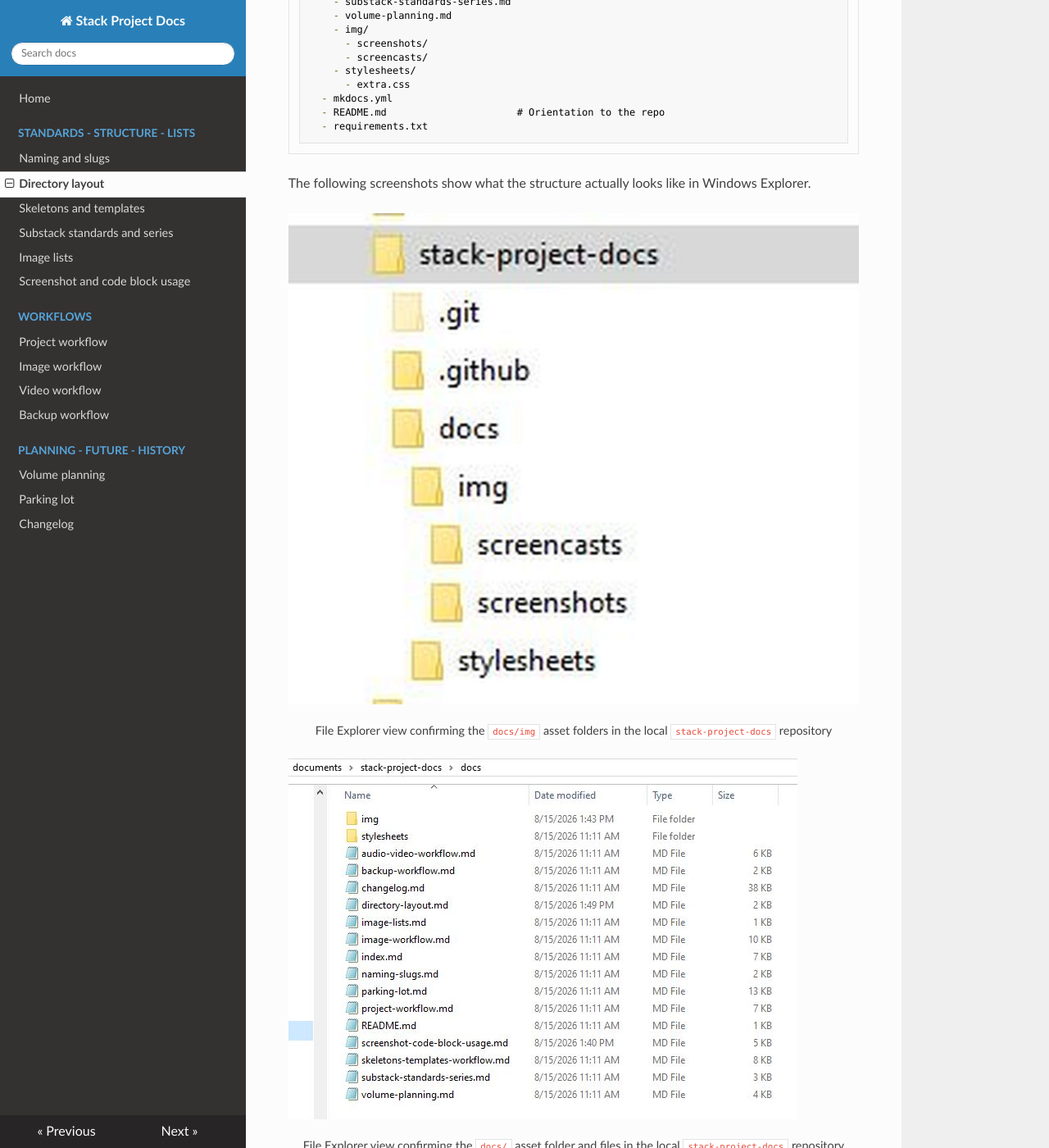
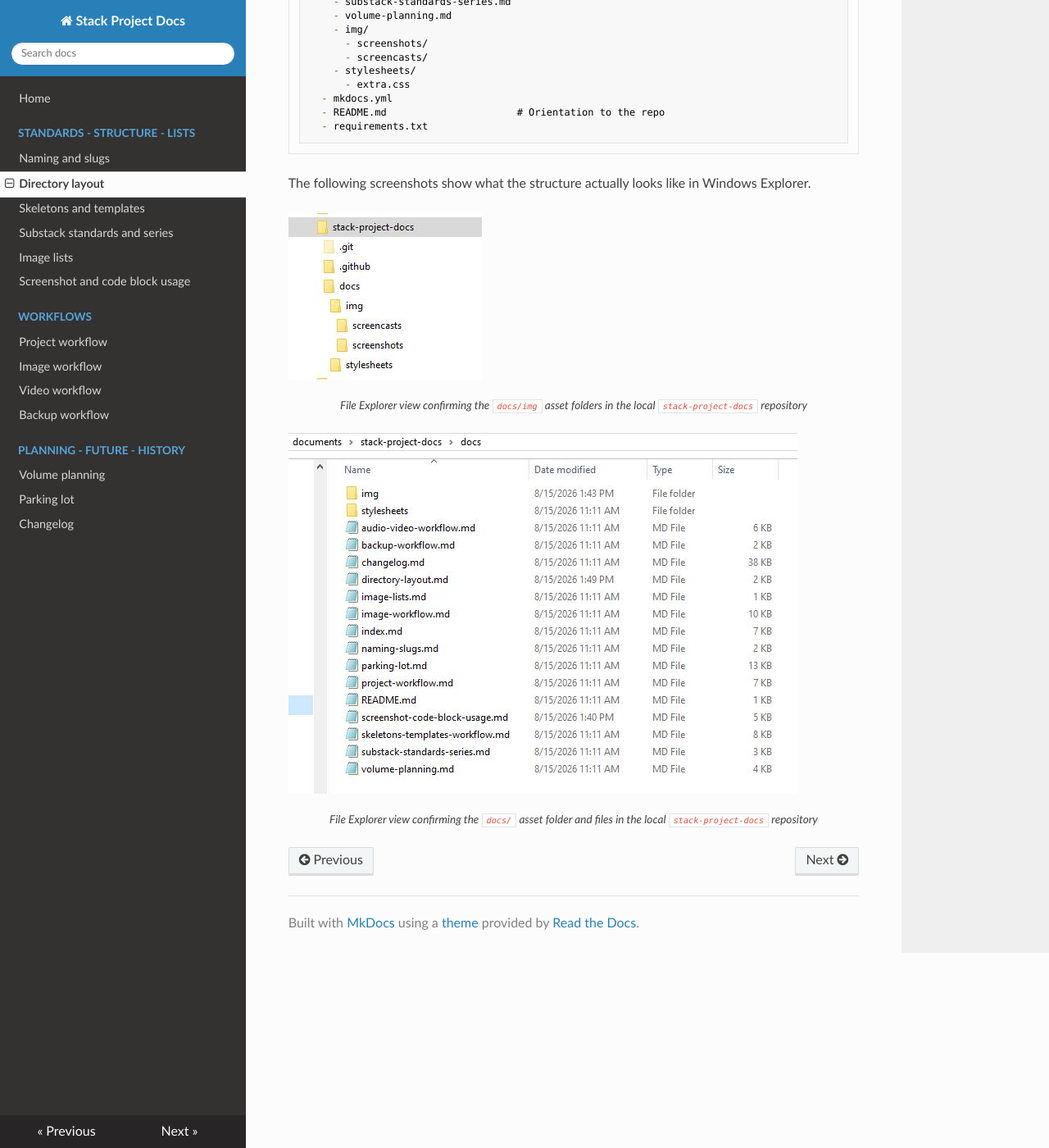
Before and after one commit to john-tech-writer/stack-project-docs, an MkDocs documentation site: the page built from docs/directory-layout.md, in a window 1280 px wide and 1400 px high, scrolled down 550 px. Shown: the whole window at 82% size. Built offline with MkDocs 1.6.1, drawn with Linux system fonts in a browser that asks for light colours; nearby versions of some CDN libraries.

Commit message:
updated css for figure captions

```diff
--- a/docs/directory-layout.md
+++ b/docs/directory-layout.md
@@ -35,7 +35,7 @@ This diagram shows the stack-project-docs GitHub repository structure. All proje
 The following screenshots show what the structure actually looks like in Windows Explorer.
 
 <figure markdown>
-![Windows File Explorer showing the stack-project-docs repository, with docs expanded to reveal the img, screencasts, screenshots, and stylesheets folders](img/screenshots/file-explorer-dir-folders-auto-contrast-levels-800px.jpg)
+![Windows File Explorer showing the stack-project-docs repository, with docs expanded to reveal the img, screencasts, screenshots, and stylesheets folders](img/screenshots/file-explorer-dir-folders.jpg)
 <figcaption>File Explorer view confirming the <code>docs/img</code> asset folders in the local <code>stack-project-docs</code> repository</figcaption>
 </figure>
 
--- /dev/null
+++ b/docs/stylesheets/extra-OLD.css
@@ -0,0 +1,4 @@
+figcaption {
+  text-align: center;
+  font-size: 0.9em;
+}
--- a/docs/stylesheets/extra.css
+++ b/docs/stylesheets/extra.css
@@ -1,4 +1,6 @@
 figcaption {
   text-align: center;
-  font-size: 0.9em;
+  font-size: 0.85em;      /* slightly stronger reduction */
+  font-style: italic;      /* or a lighter color, e.g. color: #666; */
+  margin-top: 0.5em;
 }
```
Also changed, not shown: docs/img/screenshots/file-explorer-dir-folders-auto-contrast-levels-1800px.jpg (deleted), docs/img/screenshots/file-explorer-dir-folders-auto-contrast-levels-800px.jpg (deleted), docs/img/screenshots/file-explorer-doc-files-auto-contrast-levels-1800px.jpg (deleted).
